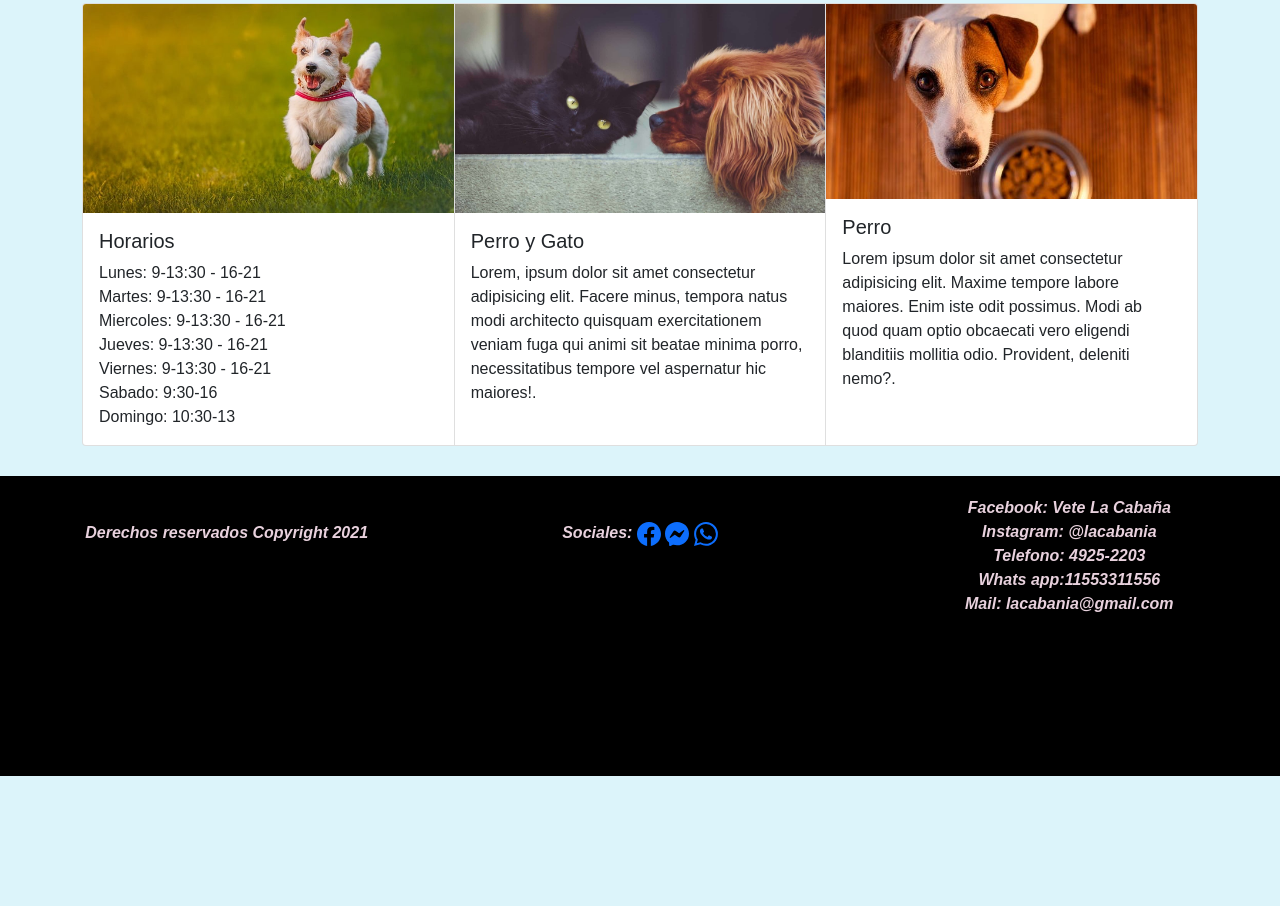
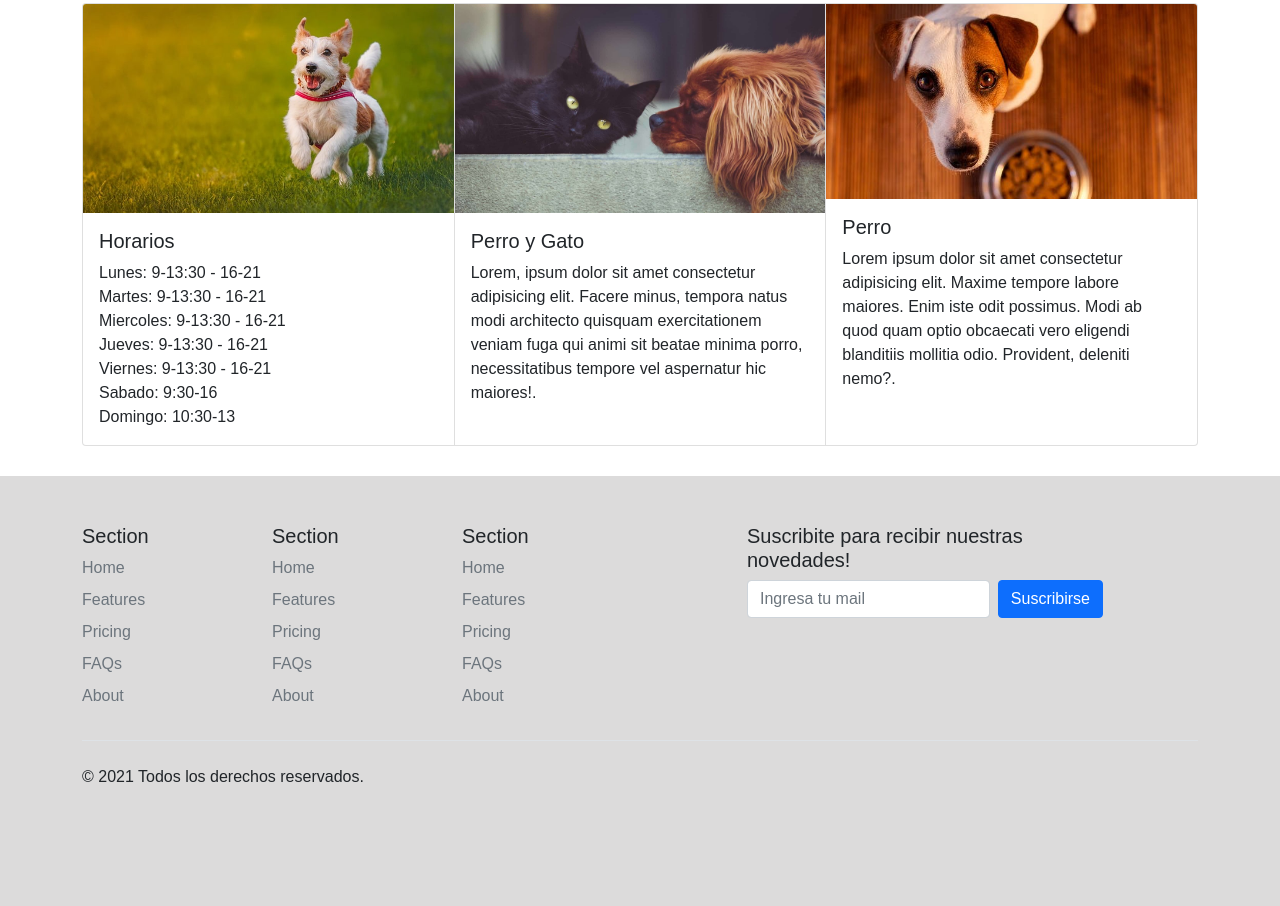
Before and after one commit to marianomiguez93/dw-entrega, a plain HTML site: page index.html in a window 1280 px wide. Shown: the part 599-1505 px from the top of the page. Before the commit the page ends 1375 px from the top, so only its background shows below. Drawn offline with nearby package versions, Linux system fonts and the light colour scheme; files that its build step writes are made by us from their sources.

Commit message:
Cambios 3

```diff
--- a/index.html
+++ b/index.html
@@ -12,6 +12,27 @@
 
     <link rel="stylesheet" href="./css/bootstrap.css">
     <link rel="stylesheet" href="./style/style.css">
+
+
+
+  <!--LINK FOOTER -->
+    <link href="../assets/dist/css/bootstrap.min.css" rel="stylesheet">
+    <style>
+      .bd-placeholder-img {
+        font-size: 1.125rem;
+        text-anchor: middle;
+        -webkit-user-select: none;
+        -moz-user-select: none;
+        user-select: none;
+      }
+
+      @media (min-width: 768px) {
+        .bd-placeholder-img-lg {
+          font-size: 3.5rem;
+        }
+      }
+    </style>
+
 </head>
 
 
@@ -93,7 +114,7 @@
   <!--FIN CARUSEL -->
 
   <!-- CARD -->
-  <div class="container">
+  <div class="container ">
     <div class="row">
       <section class="mt-5">
         <div class="card-group">
@@ -126,7 +147,7 @@
   <!-- FIN CARD -->
 
   <!-- FOOTER -->
-  <footer class="contenedorFooter cursiva separadorTop">
+  <!-- <footer class="contenedorFooter cursiva separadorTop">
     <div class="container-fluid">
       <div class="row">
         <div class="col">
@@ -151,8 +172,86 @@
           </ul>
       </div>
     </div>
+  </footer> -->
+  <!--FIN FOOTER -->
+
+
+  <!-- FOOTER NUEVO -->
+  <footer class="separadorTop">
+    <div class="container">
+      <footer class="py-5">
+        <div class="row">
+          <div class="col-2">
+            <h5>Section</h5>
+            <ul class="nav flex-column">
+              <li class="nav-item mb-2"><a href="#" class="nav-link p-0 text-muted">Home</a></li>
+              <li class="nav-item mb-2"><a href="#" class="nav-link p-0 text-muted">Features</a></li>
+              <li class="nav-item mb-2"><a href="#" class="nav-link p-0 text-muted">Pricing</a></li>
+              <li class="nav-item mb-2"><a href="#" class="nav-link p-0 text-muted">FAQs</a></li>
+              <li class="nav-item mb-2"><a href="#" class="nav-link p-0 text-muted">About</a></li>
+            </ul>
+          </div>
+
+          <div class="col-2">
+            <h5>Section</h5>
+            <ul class="nav flex-column">
+              <li class="nav-item mb-2"><a href="#" class="nav-link p-0 text-muted">Home</a></li>
+              <li class="nav-item mb-2"><a href="#" class="nav-link p-0 text-muted">Features</a></li>
+              <li class="nav-item mb-2"><a href="#" class="nav-link p-0 text-muted">Pricing</a></li>
+              <li class="nav-item mb-2"><a href="#" class="nav-link p-0 text-muted">FAQs</a></li>
+              <li class="nav-item mb-2"><a href="#" class="nav-link p-0 text-muted">About</a></li>
+            </ul>
+          </div>
+
+          <div class="col-2">
+            <h5>Section</h5>
+            <ul class="nav flex-column">
+              <li class="nav-item mb-2"><a href="#" class="nav-link p-0 text-muted">Home</a></li>
+              <li class="nav-item mb-2"><a href="#" class="nav-link p-0 text-muted">Features</a></li>
+              <li class="nav-item mb-2"><a href="#" class="nav-link p-0 text-muted">Pricing</a></li>
+              <li class="nav-item mb-2"><a href="#" class="nav-link p-0 text-muted">FAQs</a></li>
+              <li class="nav-item mb-2"><a href="#" class="nav-link p-0 text-muted">About</a></li>
+            </ul>
+          </div>
+
+          <div class="col-4 offset-1">
+            <form>
+              <h5>Suscribite para recibir nuestras novedades!</h5>
+              <div class="d-flex w-100 gap-2">
+                <label for="newsletter1" class="visually-hidden">Email address</label>
+                <input id="newsletter1" type="text" class="form-control" placeholder="Ingresa tu mail">
+                <button class="btn btn-primary" type="button">Suscribirse</button>
+              </div>
+            </form>
+          </div>
+        </div>
+
+        <div class="d-flex justify-content-between py-4 my-4 border-top">
+          <p>&copy; 2021 Todos los derechos reservados.</p>
+          <ul class="list-unstyled d-flex">
+            <li class="ms-3"><a class="link-dark" href="#"><svg class="bi" width="24" height="24"><use xlink:href="#twitter"/></svg></a></li>
+            <li class="ms-3"><a class="link-dark" href="#"><svg class="bi" width="24" height="24"><use xlink:href="#instagram"/></svg></a></li>
+            <li class="ms-3"><a class="link-dark" href="#"><svg class="bi" width="24" height="24"><use xlink:href="#facebook"/></svg></a></li>
+          </ul>
+        </div>
+      </footer>
+    </div>
   </footer>
-  <!--FIN FOOTER -->
+
+
+
+    <script src="../assets/dist/js/bootstrap.bundle.min.js"></script>
+
+
+
+
+
+
+
+
+
+
+
 
 
   <!-- SCRIPTS -->
--- a/style/style.css
+++ b/style/style.css
@@ -17,13 +17,8 @@ body{
 td ol{
     color: orange;
 }
-footer{
-    /* background-color: #e3f2fd; */
-    background-color: black;
-    height: 300px;
-    padding: 20px;
-    bottom: 0;
-    text-align: center;
+ footer{
+    background-color: rgb(220, 219, 219);
 }
 footer ul{
     color: #e8d1dd;
@@ -219,3 +214,20 @@ article{
        margin-top: 300px;
     }
   }
+
+
+
+
+  /* FOOTER NUEVO */
+  .b-example-divider {
+    height: 3rem;
+    background-color: rgba(0, 0, 0, .1);
+    border: solid rgba(0, 0, 0, .15);
+    border-width: 1px 0;
+    box-shadow: inset 0 .5em 1.5em rgba(0, 0, 0, .1), inset 0 .125em .5em rgba(0, 0, 0, .15);
+  }
+
+  .bi {
+    vertical-align: -.125em;
+    fill: currentColor;
+  }
```
